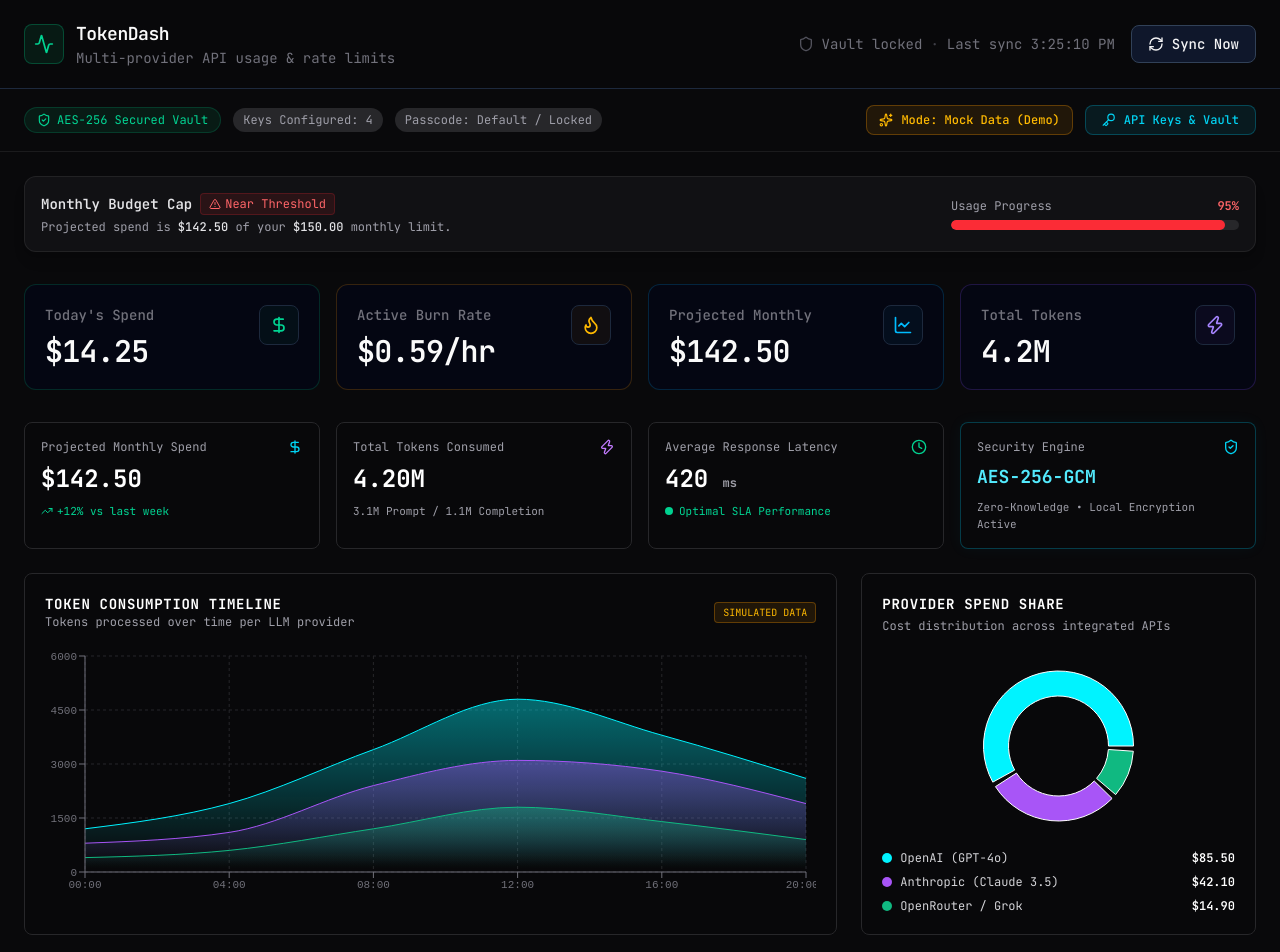
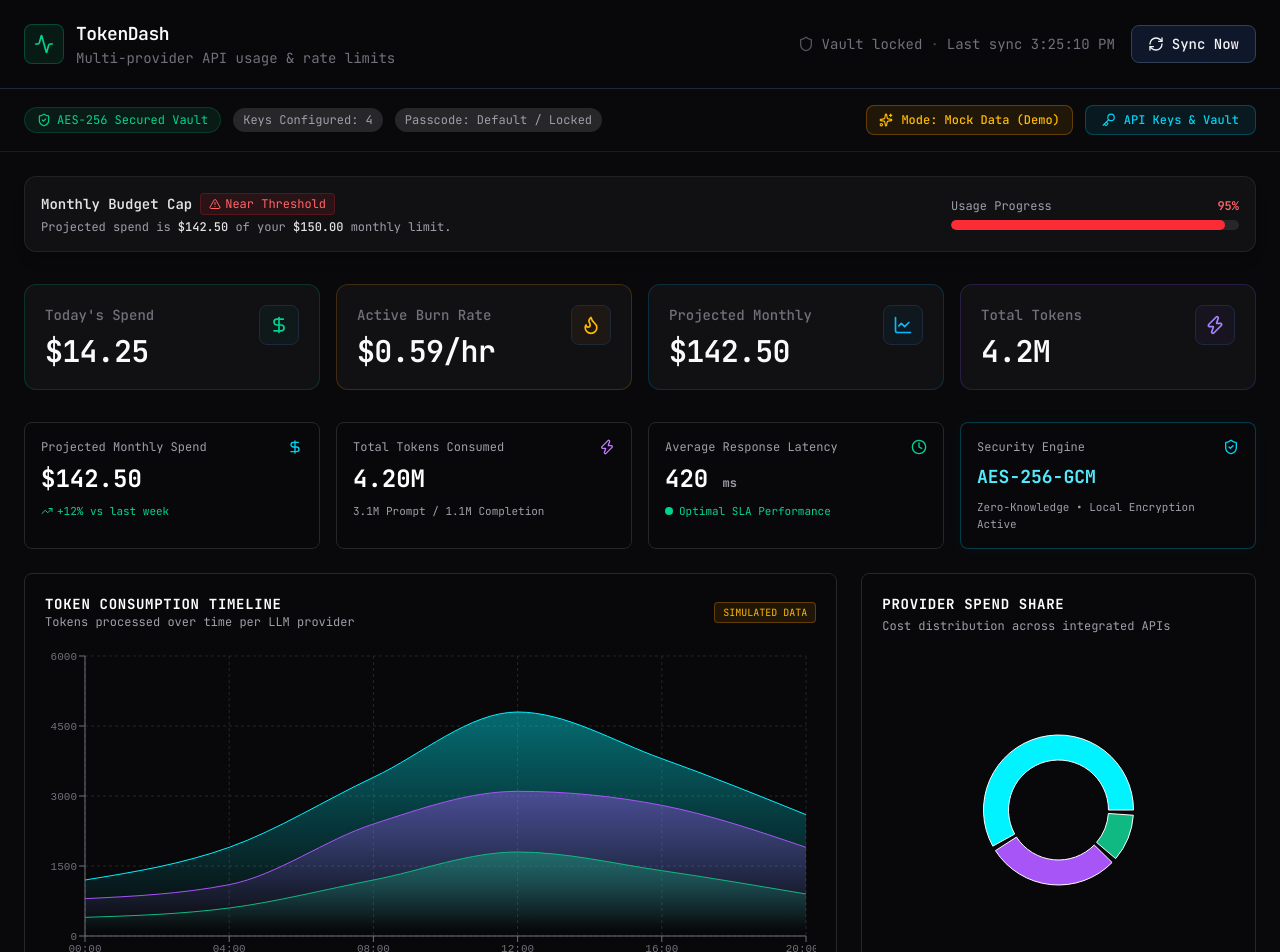
Before and after one commit to Rihan-R10/metage, a Next.js app: page / in a window 1280 px wide. Shown: the top 952 px of the page. Built offline with nearby package versions, Linux system fonts and the light colour scheme.

Commit message:
Apply GPU-accelerated CSS hover effects and mobile chart responsiveness

```diff
--- a/src/app/page.tsx
+++ b/src/app/page.tsx
@@ -146,7 +146,7 @@ export default function Home() {
           <button
             type="button"
             onClick={toggleMockMode}
-            className={`flex items-center gap-2 px-3 py-1.5 rounded-lg text-xs font-medium border transition cursor-pointer ${
+            className={`flex items-center gap-2 px-3 py-1.5 rounded-lg text-xs font-medium border transition cursor-pointer active:scale-95 focus-visible:outline-none focus-visible:ring-2 focus-visible:ring-emerald-500 ${
               isMockMode
                 ? 'bg-amber-500/10 border-amber-500/30 text-amber-400 hover:bg-amber-500/20'
                 : 'bg-emerald-500/10 border-emerald-500/30 text-emerald-400 hover:bg-emerald-500/20'
@@ -160,7 +160,7 @@ export default function Home() {
           <button
             type="button"
             onClick={() => setIsApiKeyModalOpen(true)}
-            className="flex items-center gap-2 bg-cyan-500/10 hover:bg-cyan-500/20 border border-cyan-500/30 text-cyan-400 px-4 py-1.5 rounded-lg text-xs font-medium transition cursor-pointer"
+            className="flex items-center gap-2 bg-cyan-500/10 hover:bg-cyan-500/20 border border-cyan-500/30 text-cyan-400 px-4 py-1.5 rounded-lg text-xs font-medium transition cursor-pointer active:scale-95 focus-visible:outline-none focus-visible:ring-2 focus-visible:ring-emerald-500"
           >
             <Key className="w-3.5 h-3.5" /> API Keys & Vault
           </button>
--- a/src/components/dashboard/ApiKeyModal.tsx
+++ b/src/components/dashboard/ApiKeyModal.tsx
@@ -109,7 +109,7 @@ export function ApiKeyModal({ isOpen, onClose }: ApiKeyModalProps) {
               <button
                 type="button"
                 onClick={onClose}
-                className="rounded-lg p-1 text-zinc-400 hover:bg-zinc-800 hover:text-zinc-200 transition"
+                className="rounded-lg p-1 text-zinc-400 hover:bg-zinc-800 hover:text-zinc-200 transition active:scale-95 focus-visible:outline-none focus-visible:ring-2 focus-visible:ring-emerald-500"
               >
                 <X className="h-5 w-5" />
               </button>
@@ -125,7 +125,7 @@ export function ApiKeyModal({ isOpen, onClose }: ApiKeyModalProps) {
                   <button
                     type="button"
                     onClick={() => setShowKeys(!showKeys)}
-                    className="text-xs text-zinc-500 hover:text-zinc-300 flex items-center gap-1"
+                    className="text-xs text-zinc-500 hover:text-zinc-300 flex items-center gap-1 rounded px-1 transition active:scale-95 focus-visible:outline-none focus-visible:ring-2 focus-visible:ring-emerald-500"
                   >
                     {showKeys ? (
                       <>
@@ -197,7 +197,7 @@ export function ApiKeyModal({ isOpen, onClose }: ApiKeyModalProps) {
                   type="button"
                   onClick={handleClear}
                   disabled={!hasKeys && !openaiKey && !anthropicKey && !openrouterKey}
-                  className="inline-flex items-center gap-1.5 rounded-lg border border-red-500/30 bg-red-500/10 px-3 py-2 text-xs font-medium text-red-400 transition hover:bg-red-500/20 disabled:opacity-40 disabled:cursor-not-allowed"
+                  className="inline-flex items-center gap-1.5 rounded-lg border border-red-500/30 bg-red-500/10 px-3 py-2 text-xs font-medium text-red-400 transition hover:bg-red-500/20 disabled:opacity-40 disabled:cursor-not-allowed active:scale-95 focus-visible:outline-none focus-visible:ring-2 focus-visible:ring-emerald-500"
                 >
                   <Trash2 className="h-3.5 w-3.5" />
                   Clear Keys
@@ -207,14 +207,14 @@ export function ApiKeyModal({ isOpen, onClose }: ApiKeyModalProps) {
                   <button
                     type="button"
                     onClick={onClose}
-                    className="rounded-lg border border-zinc-700 bg-zinc-800 px-3 py-2 text-xs font-medium text-zinc-300 transition hover:bg-zinc-700 hover:text-zinc-100"
+                    className="rounded-lg border border-zinc-700 bg-zinc-800 px-3 py-2 text-xs font-medium text-zinc-300 transition hover:bg-zinc-700 hover:text-zinc-100 active:scale-95 focus-visible:outline-none focus-visible:ring-2 focus-visible:ring-emerald-500"
                   >
                     Cancel
                   </button>
                   <button
                     type="submit"
                     disabled={isSaving}
-                    className="inline-flex items-center gap-1.5 rounded-lg bg-emerald-600 px-4 py-2 text-xs font-medium text-white transition hover:bg-emerald-500 focus:outline-none focus:ring-2 focus:ring-emerald-500/50 disabled:opacity-60"
+                    className="inline-flex items-center gap-1.5 rounded-lg bg-emerald-600 px-4 py-2 text-xs font-medium text-white transition hover:bg-emerald-500 active:scale-95 focus-visible:outline-none focus-visible:ring-2 focus-visible:ring-emerald-500 disabled:opacity-60"
                   >
                     <ShieldCheck className="h-3.5 w-3.5" />
                     {isSaving ? 'Saving…' : 'Save Keys'}
--- a/src/components/dashboard/DashboardCharts.tsx
+++ b/src/components/dashboard/DashboardCharts.tsx
@@ -112,7 +112,7 @@ export function DashboardCharts() {
             )}
           </div>
 
-          <div className="h-64 w-full">
+          <div className="h-[280px] sm:h-[320px] w-full overflow-hidden">
             <ResponsiveContainer width="100%" height="100%">
               <AreaChart data={timelineData || []} margin={{ top: 10, right: 10, left: -20, bottom: 0 }}>
                 <defs>
@@ -154,7 +154,7 @@ export function DashboardCharts() {
               Cost distribution across integrated APIs
             </p>
 
-            <div className="h-48 w-full">
+            <div className="h-[280px] sm:h-[320px] w-full overflow-hidden">
               <ResponsiveContainer width="100%" height="100%">
                 <PieChart>
                   <Pie
--- a/src/components/dashboard/DashboardHeader.tsx
+++ b/src/components/dashboard/DashboardHeader.tsx
@@ -63,7 +63,7 @@ export function DashboardHeader() {
             type="button"
             onClick={() => void pollAllProviders()}
             disabled={isPolling}
-            className="inline-flex items-center gap-2 rounded-lg border border-slate-700 bg-slate-900 px-4 py-2 text-sm font-medium text-zinc-100 transition hover:border-emerald-500/40 hover:bg-slate-800 disabled:cursor-not-allowed disabled:opacity-60"
+            className="inline-flex items-center gap-2 rounded-lg border border-slate-700 bg-slate-900 px-4 py-2 text-sm font-medium text-zinc-100 transition hover:border-emerald-500/40 hover:bg-slate-800 disabled:cursor-not-allowed disabled:opacity-60 active:scale-95 focus-visible:outline-none focus-visible:ring-2 focus-visible:ring-emerald-500"
           >
             <RefreshCw
               className={cn('h-4 w-4', isPolling && 'animate-spin text-emerald-400')}
--- a/src/components/dashboard/Header.tsx
+++ b/src/components/dashboard/Header.tsx
@@ -56,7 +56,7 @@ export function Header() {
               type="button"
               onClick={() => setIsApiKeyModalOpen(true)}
               className={cn(
-                'inline-flex items-center gap-2 rounded-full border px-3 py-1.5 text-xs font-medium transition cursor-pointer',
+                'inline-flex items-center gap-2 rounded-full border px-3 py-1.5 text-xs font-medium transition cursor-pointer active:scale-95 focus-visible:outline-none focus-visible:ring-2 focus-visible:ring-emerald-500',
                 hasKeys
                   ? 'border-emerald-500/30 bg-emerald-500/10 text-emerald-400 hover:bg-emerald-500/20'
                   : 'border-red-500/30 bg-red-500/10 text-red-400 hover:bg-red-500/20'
@@ -94,7 +94,7 @@ export function Header() {
               type="button"
               onClick={() => void pollAllProviders()}
               disabled={isPolling}
-              className="inline-flex items-center gap-2 rounded-lg border border-slate-700 bg-slate-900 px-4 py-2 text-sm font-medium text-zinc-100 transition hover:border-emerald-500/40 hover:bg-slate-800 disabled:cursor-not-allowed disabled:opacity-60"
+              className="inline-flex items-center gap-2 rounded-lg border border-slate-700 bg-slate-900 px-4 py-2 text-sm font-medium text-zinc-100 transition hover:border-emerald-500/40 hover:bg-slate-800 disabled:cursor-not-allowed disabled:opacity-60 active:scale-95 focus-visible:outline-none focus-visible:ring-2 focus-visible:ring-emerald-500"
             >
               <RefreshCw
                 className={cn('h-4 w-4', isPolling && 'animate-spin text-emerald-400')}
--- a/src/components/dashboard/MetricCard.tsx
+++ b/src/components/dashboard/MetricCard.tsx
@@ -28,9 +28,8 @@ export function MetricCard({
       initial={{ opacity: 0, y: 12 }}
       animate={{ opacity: 1, y: 0 }}
       transition={{ duration: 0.35, delay: index * 0.08, ease: 'easeOut' }}
-      whileHover={{ scale: 1.02 }}
       className={cn(
-        'rounded-xl border border-slate-800 bg-slate-950/60 p-5',
+        'rounded-xl bg-zinc-900/60 backdrop-blur-md border border-zinc-800/80 p-5 transition-all duration-300 ease-out hover:-translate-y-1 hover:shadow-[0_8px_30px_rgb(16,185,129,0.15)] hover:border-emerald-500/30 will-change-transform',
         border
       )}
     >
```
